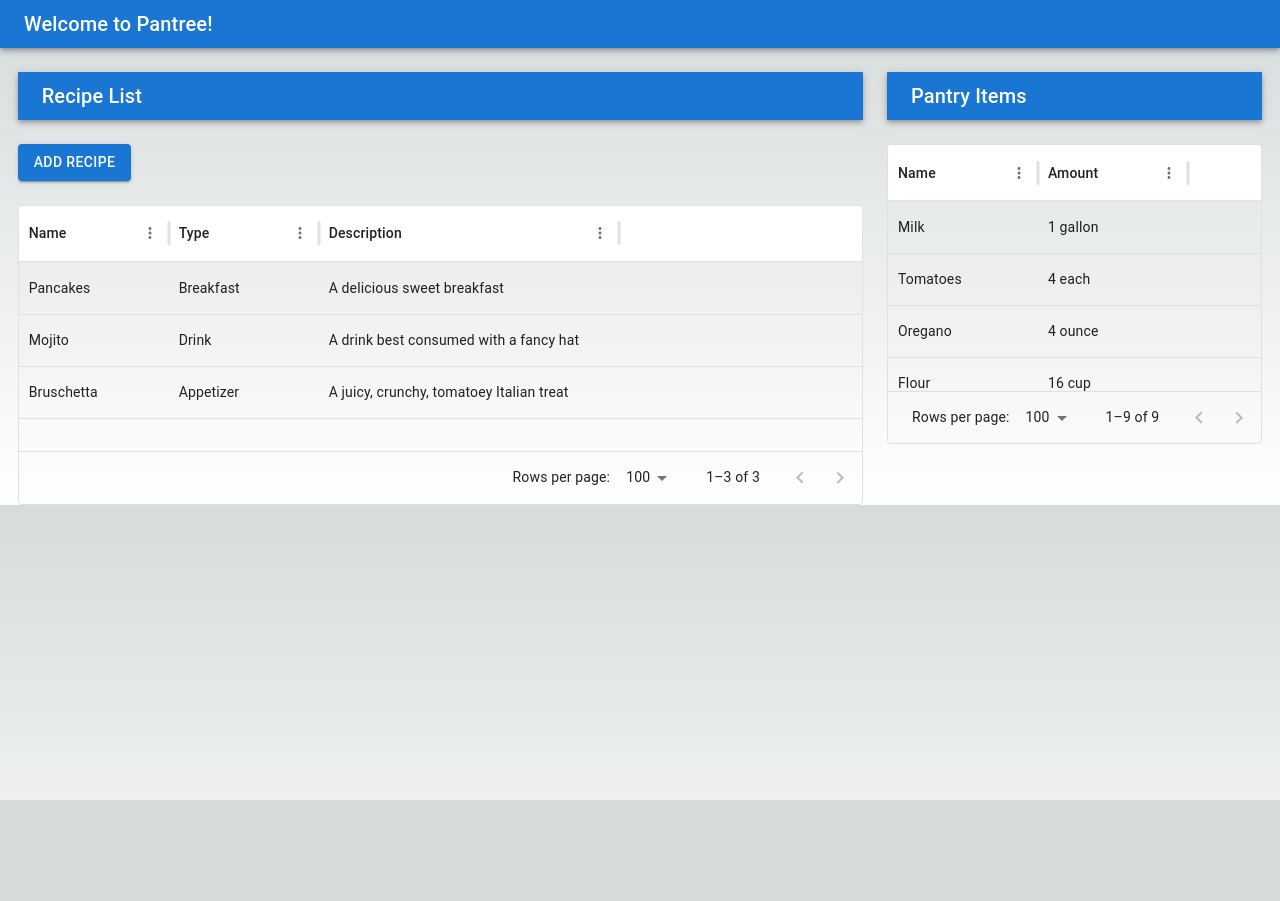
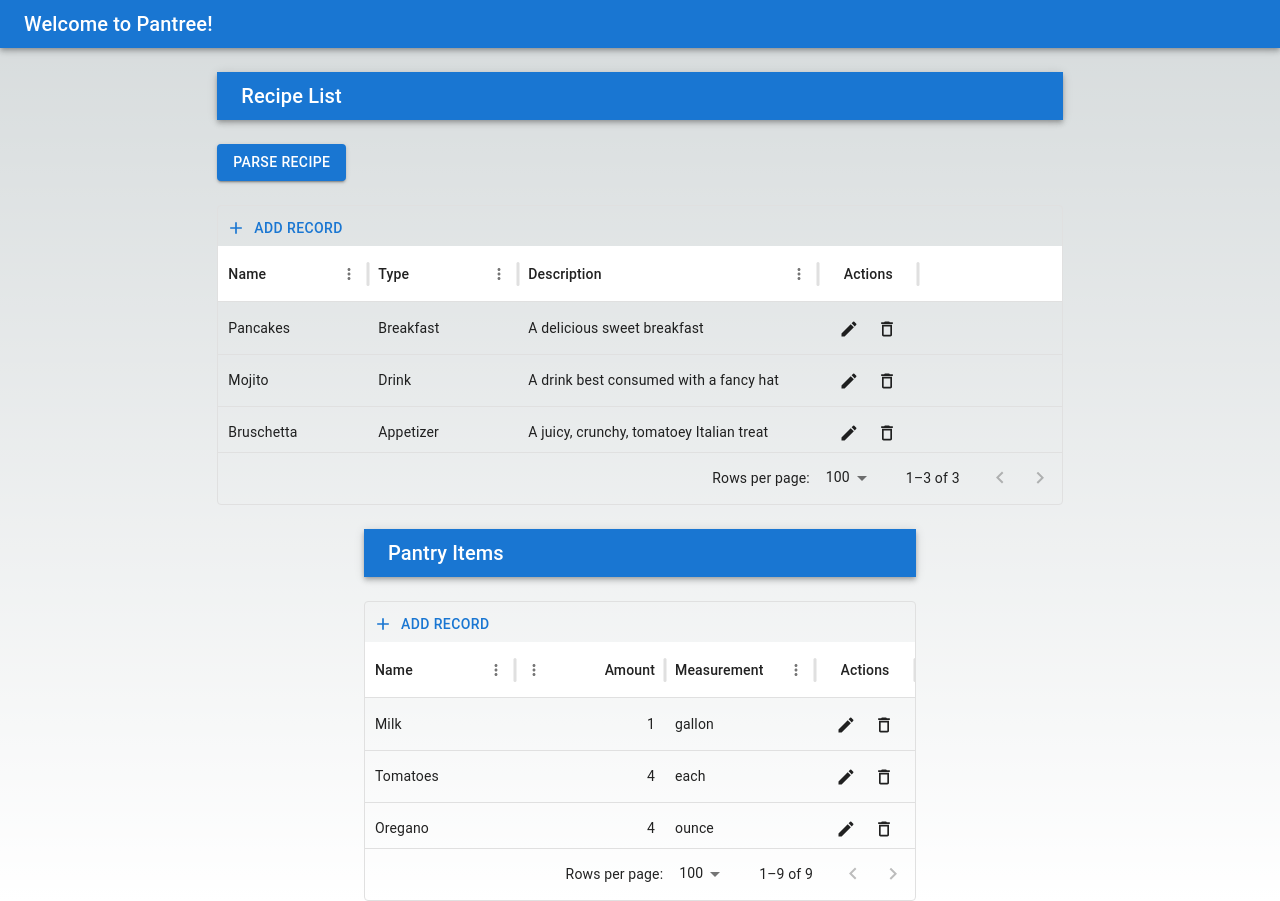
Before and after one commit to cscavotto/pantree, a Next.js app: page / in a window 1280 px wide. Before the commit the page ends 800 px from the top, so only its background shows below. Built offline with nearby package versions, Linux system fonts and the light colour scheme.

Commit message:
add in editability

```diff
--- a/package.json
+++ b/package.json
@@ -14,6 +14,7 @@
     "@mui/icons-material": "^5.15.20",
     "@mui/material": "^5.15.20",
     "@mui/x-data-grid": "^7.7.1",
+    "@mui/x-data-grid-generator": "^7.7.1",
     "next": "14.2.4",
     "react": "^18",
     "react-dom": "^18"
--- a/src/app/components/base/baseDataGrid.tsx
+++ b/src/app/components/base/baseDataGrid.tsx
@@ -1,14 +1,159 @@
-import { DataGrid, GridRowsProp, GridColDef} from "@mui/x-data-grid";
+"use client";
+
+import { Button } from "@mui/material";
+import { DataGrid, GridRowsProp, GridColDef, GridRowModesModel, GridRowModes, GridToolbarContainer, GridRowId, GridSlots, GridEventListener, GridRowEditStopReasons, GridRowModel, GridActionsCellItem} from "@mui/x-data-grid";
+import AddIcon from '@mui/icons-material/Add';
+import EditIcon from '@mui/icons-material/Edit';
+import DeleteIcon from '@mui/icons-material/DeleteOutlined';
+import SaveIcon from '@mui/icons-material/Save';
+import CancelIcon from '@mui/icons-material/Close';
+import {
+  randomId
+} from '@mui/x-data-grid-generator';
+import { useState } from "react";
+
+interface EditToolbarProps {
+  setRows: (newRows: (oldRows: GridRowsProp) => GridRowsProp) => void;
+  setRowModesModel: (
+    newModel: (oldModel: GridRowModesModel) => GridRowModesModel,
+  ) => void;
+  newRow: any
+}
+
+function EditToolbar(props: EditToolbarProps) {
+  const { setRows, setRowModesModel, newRow } = props;
+
+  const handleClick = () => {
+    const id = randomId();
+    setRows((oldRows) => [...oldRows, {id, ...newRow}]);
+    setRowModesModel((oldModel) => ({
+      ...oldModel,
+      [id]: { mode: GridRowModes.Edit, fieldToFocus: 'name' },
+    }));
+  };
+
+  return (
+    <GridToolbarContainer>
+      <Button color="primary" startIcon={<AddIcon />} onClick={handleClick}>
+        Add record
+      </Button>
+    </GridToolbarContainer>
+  );
+}
 
 interface BaseDataGridProps {
-    rows: GridRowsProp;
-    columns: GridColDef[]
+    initialRows: GridRowsProp;
+    initialColumns: GridColDef[],
+    newRow: any
 }
 
-export default function BaseDataGrid({rows, columns}: BaseDataGridProps) {
+export default function BaseDataGrid({initialRows, initialColumns, newRow}: BaseDataGridProps) {
+  const [rows, setRows] = useState(initialRows);
+  const [rowModesModel, setRowModesModel] = useState<GridRowModesModel>({});
+  const columns: GridColDef[] = [...initialColumns, {
+    field: 'actions',
+    type: 'actions',
+    headerName: 'Actions',
+    width: 100,
+    cellClassName: 'actions',
+    getActions: ({ id }) => {
+      const isInEditMode = rowModesModel[id]?.mode === GridRowModes.Edit;
+
+      if (isInEditMode) {
+        return [
+          <GridActionsCellItem
+            icon={<SaveIcon />}
+            label="Save"
+            sx={{
+              color: 'primary.main',
+            }}
+            onClick={handleSaveClick(id)}
+          />,
+          <GridActionsCellItem
+            icon={<CancelIcon />}
+            label="Cancel"
+            className="textPrimary"
+            onClick={handleCancelClick(id)}
+            color="inherit"
+          />,
+        ];
+      }
+
+      return [
+        <GridActionsCellItem
+          icon={<EditIcon />}
+          label="Edit"
+          className="textPrimary"
+          onClick={handleEditClick(id)}
+          color="inherit"
+        />,
+        <GridActionsCellItem
+          icon={<DeleteIcon />}
+          label="Delete"
+          onClick={handleDeleteClick(id)}
+          color="inherit"
+        />,
+      ];
+    },
+  },]
+
+  const handleRowEditStop: GridEventListener<'rowEditStop'> = (params, event) => {
+    if (params.reason === GridRowEditStopReasons.rowFocusOut) {
+      event.defaultMuiPrevented = true;
+    }
+  };
+
+  const handleEditClick = (id: GridRowId) => () => {
+    setRowModesModel({ ...rowModesModel, [id]: { mode: GridRowModes.Edit } });
+  };
+
+  const handleSaveClick = (id: GridRowId) => () => {
+    setRowModesModel({ ...rowModesModel, [id]: { mode: GridRowModes.View } });
+  };
+
+  const handleDeleteClick = (id: GridRowId) => () => {
+    setRows(rows.filter((row) => row.id !== id));
+  };
+
+  const handleCancelClick = (id: GridRowId) => () => {
+    setRowModesModel({
+      ...rowModesModel,
+      [id]: { mode: GridRowModes.View, ignoreModifications: true },
+    });
+
+    const editedRow = rows.find((row) => row.id === id);
+    if (editedRow!.isNew) {
+      setRows(rows.filter((row) => row.id !== id));
+    }
+  };
+
+  const processRowUpdate = (newRow: GridRowModel) => {
+    const updatedRow = { ...newRow, isNew: false };
+    setRows(rows.map((row) => (row.id === newRow.id ? updatedRow : row)));
+    return updatedRow;
+  };
+
+  const handleRowModesModelChange = (newRowModesModel: GridRowModesModel) => {
+    setRowModesModel(newRowModesModel);
+  };
+
     return (
       <div style={{ height: 300, width: '100%' }}>
-        <DataGrid rows={rows} columns={columns} />
+        <DataGrid
+          rows={rows}
+          columns={columns}
+          editMode="row"
+          rowModesModel={rowModesModel}
+          onRowModesModelChange={handleRowModesModelChange}
+          onRowEditStop={handleRowEditStop}
+          processRowUpdate={processRowUpdate}
+          slots={{
+            toolbar: EditToolbar as GridSlots['toolbar'],
+          }}
+          slotProps={{
+            toolbar: { setRows, setRowModesModel, newRow },
+          }}
+        />
       </div>
     );
   }
--- a/src/app/components/pantryList.tsx
+++ b/src/app/components/pantryList.tsx
@@ -2,16 +2,21 @@ import { GridColDef, GridRowsProp } from "@mui/x-data-grid";
 import BaseDataGrid from "./base/baseDataGrid";
 import BaseAppBar from "./base/baseAppBar";
 import { Grid } from "@mui/material";
+import { MeasurementTypeEnum } from "../interfaces/ingredient";
 
 interface PantryListProps {
     rows: GridRowsProp
 }
 
 export default function PantryList({rows}: PantryListProps) {
+    const newRow = {name: '', amount: '', measurement: ''}
 
     const columns: GridColDef[] = [
-        { field: 'name', headerName: 'Name', width: 150 },
-        { field: 'amount', headerName: 'Amount', width: 150 }
+        { field: 'name', headerName: 'Name', width: 150, editable: true },
+        { field: 'amount', headerName: 'Amount', width: 150, editable: true, type: 'number' },
+        { field: 'measurement', headerName: 'Measurement', width: 150, editable: true, type: 'singleSelect',
+            valueOptions: [MeasurementTypeEnum.CUP, MeasurementTypeEnum.TBL, MeasurementTypeEnum.TSP, MeasurementTypeEnum.OZ, MeasurementTypeEnum.PINCH, MeasurementTypeEnum.GALLON, MeasurementTypeEnum.EACH]
+        }
       ];
 
     return (
@@ -24,7 +29,7 @@ export default function PantryList({rows}: PantryListProps) {
                 <BaseAppBar title="Pantry Items"/>
             </Grid>
             <Grid item>
-                <BaseDataGrid rows={rows} columns={columns}/>
+                <BaseDataGrid initialRows={rows} initialColumns={columns} newRow={newRow}/>
             </Grid>
         </Grid>
     )
--- a/src/app/components/recipeForm.tsx
+++ b/src/app/components/recipeForm.tsx
@@ -1,5 +1,3 @@
-
-
 export default function RecipeForm() {
 
     // need a way to manually enter a recipe
--- a/src/app/components/recipeList.tsx
+++ b/src/app/components/recipeList.tsx
@@ -6,20 +6,24 @@ import BaseAppBar from "./base/baseAppBar";
 import { Button, Grid, Modal } from "@mui/material";
 import { useState } from "react";
 import RecipeForm from "./recipeForm";
+import { RecipeTypeEnum } from "../interfaces/receipe";
 
 interface RecipeListProps {
     rows: GridRowsProp
 }
 
 export default function RecipeList({rows}: RecipeListProps) {
+    const newRow = {name: '', type: '', description: '', isNew: true}
+
     const [open, setOpen] = useState(false);
     const handleOpen = () => setOpen(true);
     const handleClose = () => setOpen(false);
 
     const columns: GridColDef[] = [
-        { field: 'name', headerName: 'Name', width: 150 },
-        { field: 'type', headerName: 'Type', width: 150 },
-        { field: 'description', headerName: 'Description', width: 300}
+        { field: 'name', headerName: 'Name', width: 150, editable: true },
+        { field: 'type', headerName: 'Type', width: 150, editable: true, type: 'singleSelect',
+        valueOptions: [RecipeTypeEnum.DESSERT, RecipeTypeEnum.APPETIZER, RecipeTypeEnum.MAIN, RecipeTypeEnum.SIDE, RecipeTypeEnum.DRINK, RecipeTypeEnum.BREAKFAST], },
+        { field: 'description', headerName: 'Description', width: 300, editable: true}
       ];
 
     return (
@@ -32,7 +36,7 @@ export default function RecipeList({rows}: RecipeListProps) {
                     <BaseAppBar title="Recipe List"/>
                 </Grid>
                 <Grid item>
-                    <Button variant="contained" onClick={handleOpen}>Add Recipe</Button>
+                    <Button variant="contained" onClick={handleOpen}>Parse Recipe</Button>
                     <Modal
                         open={open}
                         onClose={handleClose}
@@ -43,7 +47,7 @@ export default function RecipeList({rows}: RecipeListProps) {
                     </Modal>
                 </Grid>
                 <Grid item>
-                    <BaseDataGrid rows={rows} columns={columns}/>
+                    <BaseDataGrid initialRows={rows} initialColumns={columns} newRow={newRow}/>
                 </Grid>
         </Grid>
     )
--- a/src/app/services/service.ts
+++ b/src/app/services/service.ts
@@ -21,7 +21,7 @@ export function getPantryData(): GridRowsProp {
    let pantryRows: any[] = []; // same problem with GridRowsProp here
 
     pantryList.forEach(p => {
-        pantryRows.push({id: p.id, name: p.name, amount: `${p.amount} ${p.measurementType}`})
+        pantryRows.push({id: p.id, name: p.name, amount: p.amount, measurement: p.measurementType})
     })
 
    return pantryRows;
```
Also changed, not shown: 1 other file (tests, documents, lock files or other folders).
